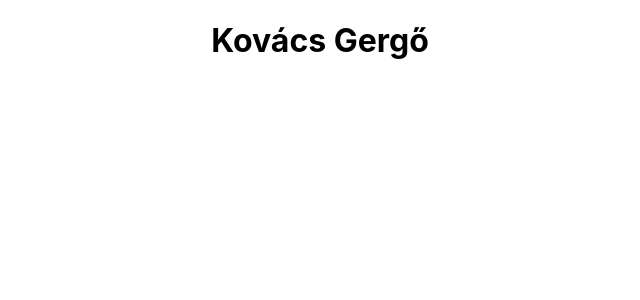
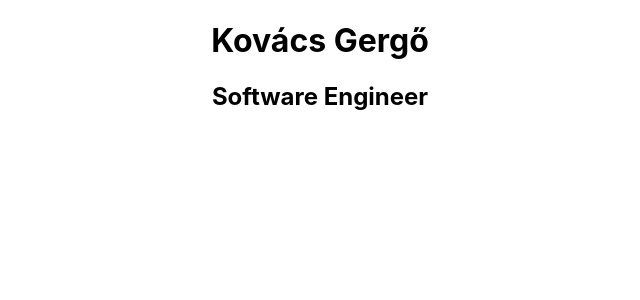
Before and after one commit to kiskovi97/ReactCV, a React (Create React App) app: page / in a window 1280 px wide. Shown: the top 300 px of the page, without its empty margins (320-960 px from the left). Built offline with nearby package versions, Linux system fonts and the light colour scheme.

Commit message:
Added secondary header

```diff
--- a/src/App.js
+++ b/src/App.js
@@ -5,6 +5,7 @@ function App() {
   return (
     <div className="App">
       <h1>Kovács Gergő</h1>
+      <h2>Software Engineer</h2>
     </div>
   );
 }
```
